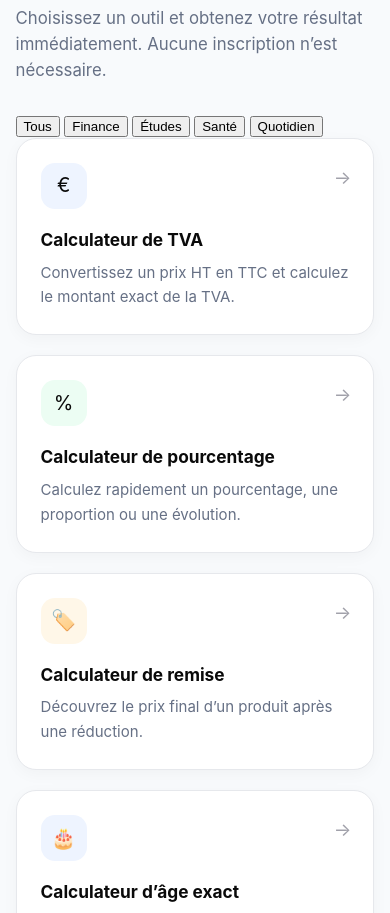
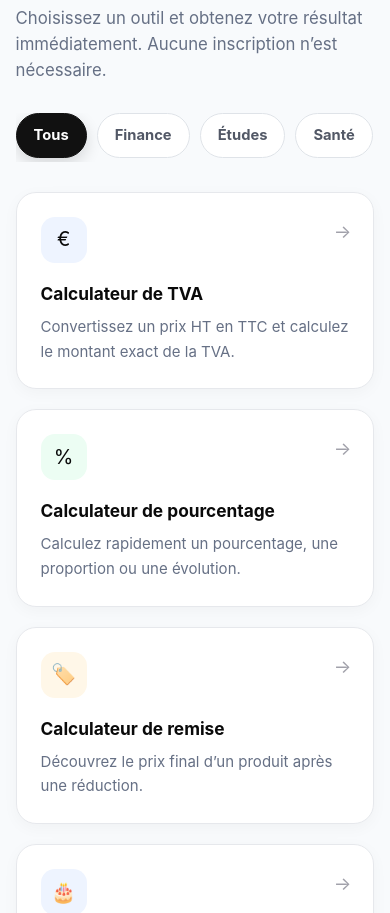
Before and after one commit to antoineaudinet075-crypto/CalculFast, a website: page index.html in a window 390 px wide. Shown: the part 863-1776 px from the top of the page. Drawn offline with Linux system fonts and the light colour scheme.

Commit message:
Update styles.css

```diff
--- a/styles.css
+++ b/styles.css
@@ -399,4 +399,40 @@ body{
   .hero-stat span{
     font-size:.75rem;
   }
+  /* Filtres des catégories */
+
+.category-filters{
+  display:flex;
+  align-items:center;
+  gap:10px;
+  margin:0 0 30px;
+  overflow-x:auto;
+  padding-bottom:4px;
 }
+
+.category-btn{
+  flex:none;
+  padding:10px 17px;
+  border:1px solid #dfe3e8;
+  border-radius:999px;
+  color:#525866;
+  background:#fff;
+  font:inherit;
+  font-size:.92rem;
+  font-weight:700;
+  cursor:pointer;
+  transition:.2s ease;
+}
+
+.category-btn:hover{
+  color:#111;
+  border-color:#aeb4c0;
+  transform:translateY(-1px);
+}
+
+.category-btn.active{
+  color:#fff;
+  background:#111;
+  border-color:#111;
+  box-shadow:0 6px 16px rgba(0,0,0,.14);
+}
```
